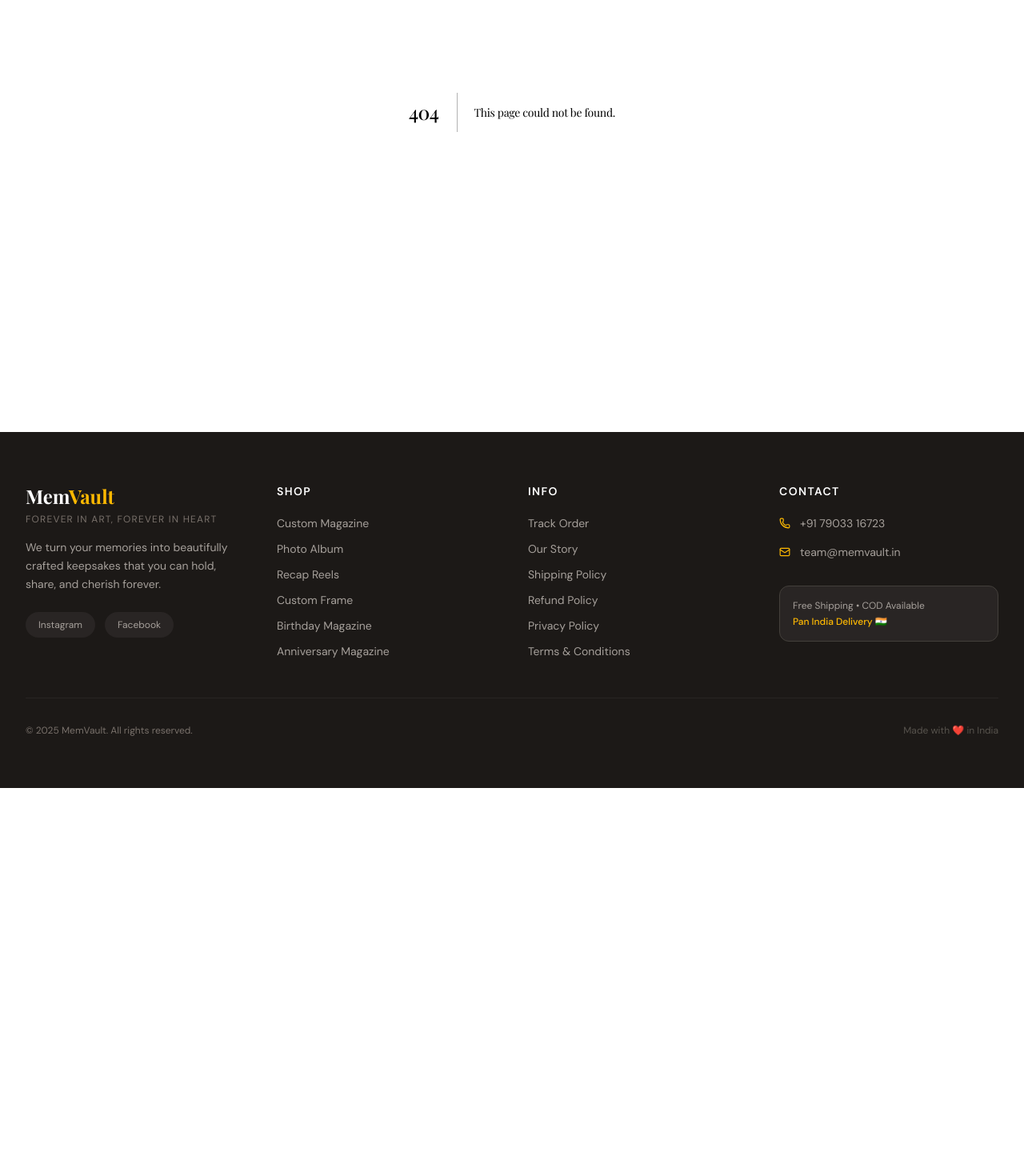
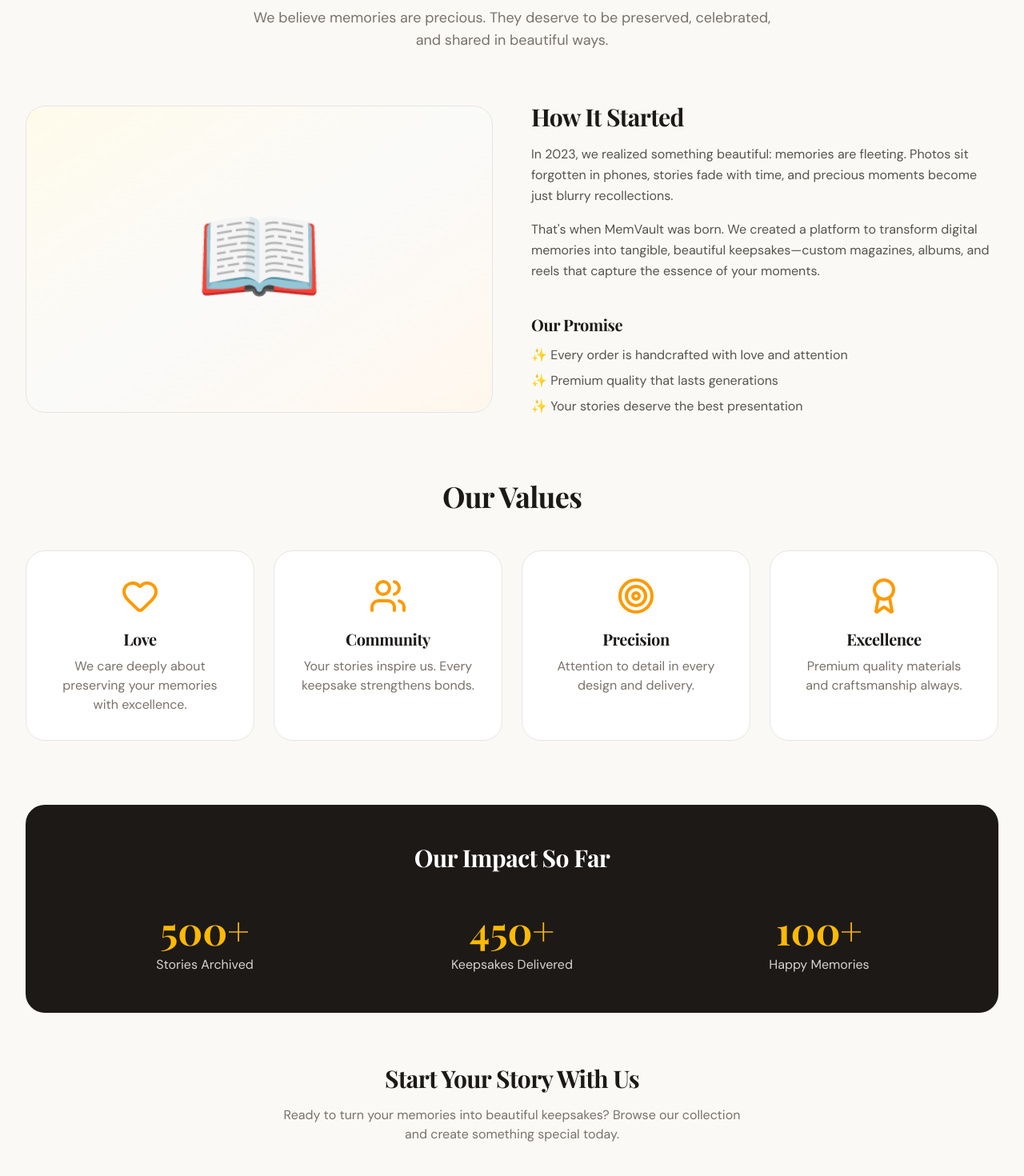
Before and after one commit to rachitsharma300/mystoryarchive, a Next.js app: page /our-story in a window 1280 px wide. Before the commit this address had no page. Shown: the part 260-1730 px from the top of the page at 80% size. Before the commit the page ends 1245 px from the top, so only its background shows below. Built offline with nearby package versions, Linux system fonts and the light colour scheme; a web font is replaced by a local one.

Commit message:
feat: add OurStoryPage component with animated sections and values for user engagement

```diff
--- /dev/null
+++ b/app/our-story/page.tsx
@@ -0,0 +1,176 @@
+"use client";
+
+import { motion } from "framer-motion";
+import Link from "next/link";
+import { Heart, Users, Target, Award } from "lucide-react";
+import { Button } from "@/components/ui/button";
+
+export default function OurStoryPage() {
+  return (
+    <div className="min-h-screen bg-[#faf9f6] pt-24 pb-16">
+      <div className="max-w-7xl mx-auto px-4 sm:px-6 lg:px-8">
+        {/* Hero Section */}
+        <motion.div
+          initial={{ opacity: 0, y: 20 }}
+          animate={{ opacity: 1, y: 0 }}
+          transition={{ duration: 0.6 }}
+          className="text-center mb-16"
+        >
+          <p className="text-xs tracking-widest uppercase text-amber-500 font-bold font-sans-clean mb-3">
+            Our Journey
+          </p>
+          <h1 className="font-display text-5xl lg:text-6xl font-bold text-stone-900 mb-6">
+            Forever in Art,<br />
+            Forever in Heart
+          </h1>
+          <p className="font-sans-clean text-lg text-stone-500 max-w-2xl mx-auto">
+            We believe memories are precious. They deserve to be preserved, celebrated, and shared in beautiful ways.
+          </p>
+        </motion.div>
+
+        {/* Story Section */}
+        <div className="grid grid-cols-1 lg:grid-cols-2 gap-12 items-center mb-20">
+          <motion.div
+            initial={{ opacity: 0, x: -30 }}
+            animate={{ opacity: 1, x: 0 }}
+            transition={{ duration: 0.6, delay: 0.1 }}
+          >
+            <div className="rounded-3xl bg-gradient-to-br from-amber-50 via-stone-50 to-orange-50 h-96 flex items-center justify-center text-9xl border border-stone-200">
+              📖
+            </div>
+          </motion.div>
+
+          <motion.div
+            initial={{ opacity: 0, x: 30 }}
+            animate={{ opacity: 1, x: 0 }}
+            transition={{ duration: 0.6, delay: 0.2 }}
+            className="space-y-6"
+          >
+            <div>
+              <h2 className="font-display text-3xl font-bold text-stone-900 mb-4">
+                How It Started
+              </h2>
+              <p className="font-sans-clean text-stone-600 leading-relaxed mb-4">
+                In 2023, we realized something beautiful: memories are fleeting. Photos sit forgotten in phones, stories fade with time, and precious moments become just blurry recollections.
+              </p>
+              <p className="font-sans-clean text-stone-600 leading-relaxed">
+                That's when MemVault was born. We created a platform to transform digital memories into tangible, beautiful keepsakes—custom magazines, albums, and reels that capture the essence of your moments.
+              </p>
+            </div>
+
+            <div className="pt-4">
+              <h3 className="font-display text-xl font-bold text-stone-900 mb-3">
+                Our Promise
+              </h3>
+              <ul className="space-y-2 font-sans-clean text-stone-600">
+                <li>✨ Every order is handcrafted with love and attention</li>
+                <li>✨ Premium quality that lasts generations</li>
+                <li>✨ Your stories deserve the best presentation</li>
+              </ul>
+            </div>
+          </motion.div>
+        </div>
+
+        {/* Values Section */}
+        <div className="mb-20">
+          <motion.div
+            initial={{ opacity: 0, y: 20 }}
+            animate={{ opacity: 1, y: 0 }}
+            transition={{ duration: 0.6, delay: 0.3 }}
+            className="text-center mb-12"
+          >
+            <h2 className="font-display text-4xl font-bold text-stone-900">
+              Our Values
+            </h2>
+          </motion.div>
+
+          <div className="grid grid-cols-1 md:grid-cols-2 lg:grid-cols-4 gap-6">
+            {[
+              {
+                icon: Heart,
+                title: "Love",
+                desc: "We care deeply about preserving your memories with excellence.",
+              },
+              {
+                icon: Users,
+                title: "Community",
+                desc: "Your stories inspire us. Every keepsake strengthens bonds.",
+              },
+              {
+                icon: Target,
+                title: "Precision",
+                desc: "Attention to detail in every design and delivery.",
+              },
+              {
+                icon: Award,
+                title: "Excellence",
+                desc: "Premium quality materials and craftsmanship always.",
+              },
+            ].map((value, i) => {
+              const Icon = value.icon;
+              return (
+                <motion.div
+                  key={value.title}
+                  initial={{ opacity: 0, y: 20 }}
+                  animate={{ opacity: 1, y: 0 }}
+                  transition={{ duration: 0.6, delay: 0.3 + i * 0.1 }}
+                  className="rounded-3xl border border-stone-200 bg-white p-8 text-center hover:shadow-md transition-all"
+                >
+                  <Icon className="w-12 h-12 text-amber-500 mx-auto mb-4" />
+                  <h3 className="font-display text-xl font-bold text-stone-900 mb-2">
+                    {value.title}
+                  </h3>
+                  <p className="font-sans-clean text-stone-500">{value.desc}</p>
+                </motion.div>
+              );
+            })}
+          </div>
+        </div>
+
+        {/* Stats Section */}
+        <motion.div
+          initial={{ opacity: 0, y: 20 }}
+          animate={{ opacity: 1, y: 0 }}
+          transition={{ duration: 0.6, delay: 0.5 }}
+          className="bg-stone-900 rounded-3xl p-12 text-white text-center mb-16"
+        >
+          <h2 className="font-display text-3xl font-bold mb-12">
+            Our Impact So Far
+          </h2>
+          <div className="grid grid-cols-1 md:grid-cols-3 gap-8">
+            {[
+              { value: "500+", label: "Stories Archived" },
+              { value: "450+", label: "Keepsakes Delivered" },
+              { value: "100+", label: "Happy Memories" },
+            ].map((stat) => (
+              <div key={stat.label}>
+                <p className="font-display text-5xl font-bold text-amber-400 mb-2">
+                  {stat.value}
+                </p>
+                <p className="font-sans-clean text-stone-300">{stat.label}</p>
+              </div>
+            ))}
+          </div>
+        </motion.div>
+
+        {/* CTA Section */}
+        <motion.div
+          initial={{ opacity: 0, y: 20 }}
+          animate={{ opacity: 1, y: 0 }}
+          transition={{ duration: 0.6, delay: 0.6 }}
+          className="text-center"
+        >
+          <h2 className="font-display text-3xl font-bold text-stone-900 mb-4">
+            Start Your Story With Us
+          </h2>
+          <p className="font-sans-clean text-stone-500 mb-8 max-w-xl mx-auto">
+            Ready to turn your memories into beautiful keepsakes? Browse our collection and create something special today.
+          </p>
+          <Button asChild size="lg" variant="default">
+            <Link href="/shop">Explore Our Collection</Link>
+          </Button>
+        </motion.div>
+      </div>
+    </div>
+  );
+}
```
